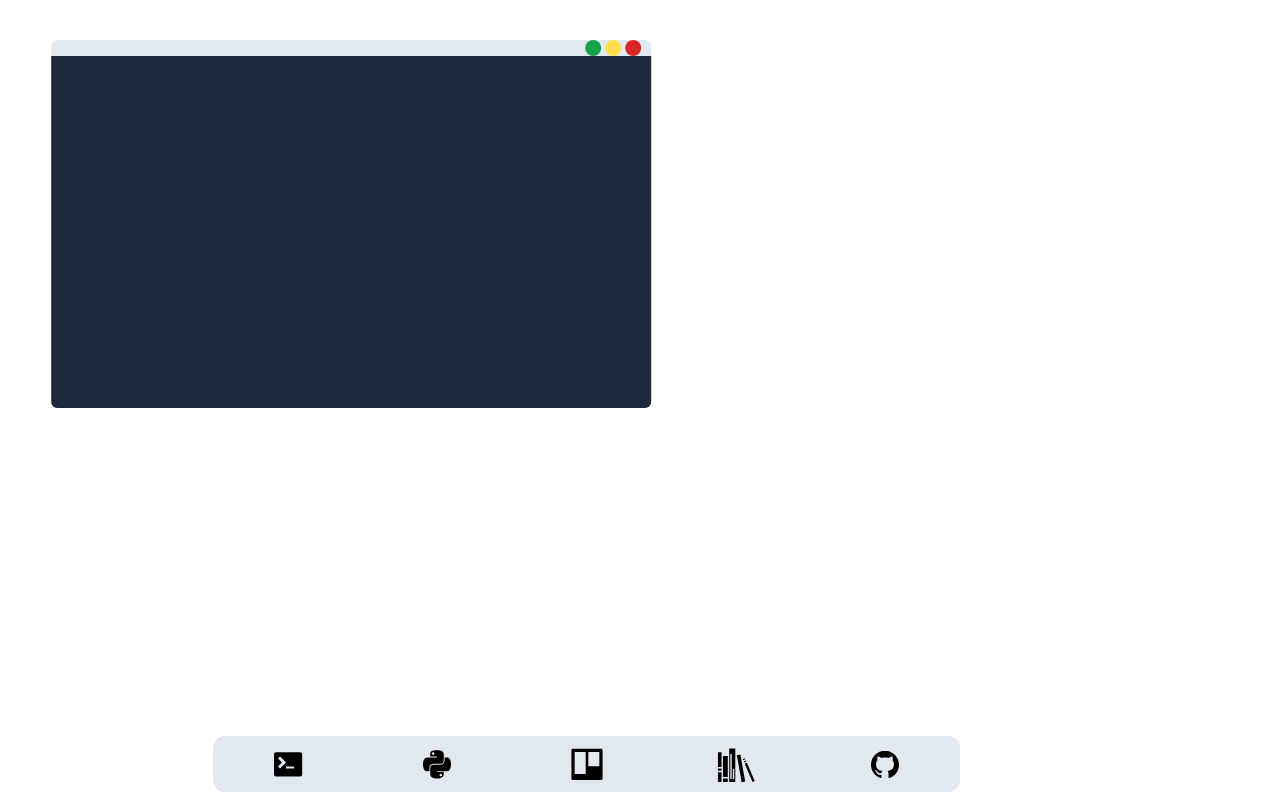
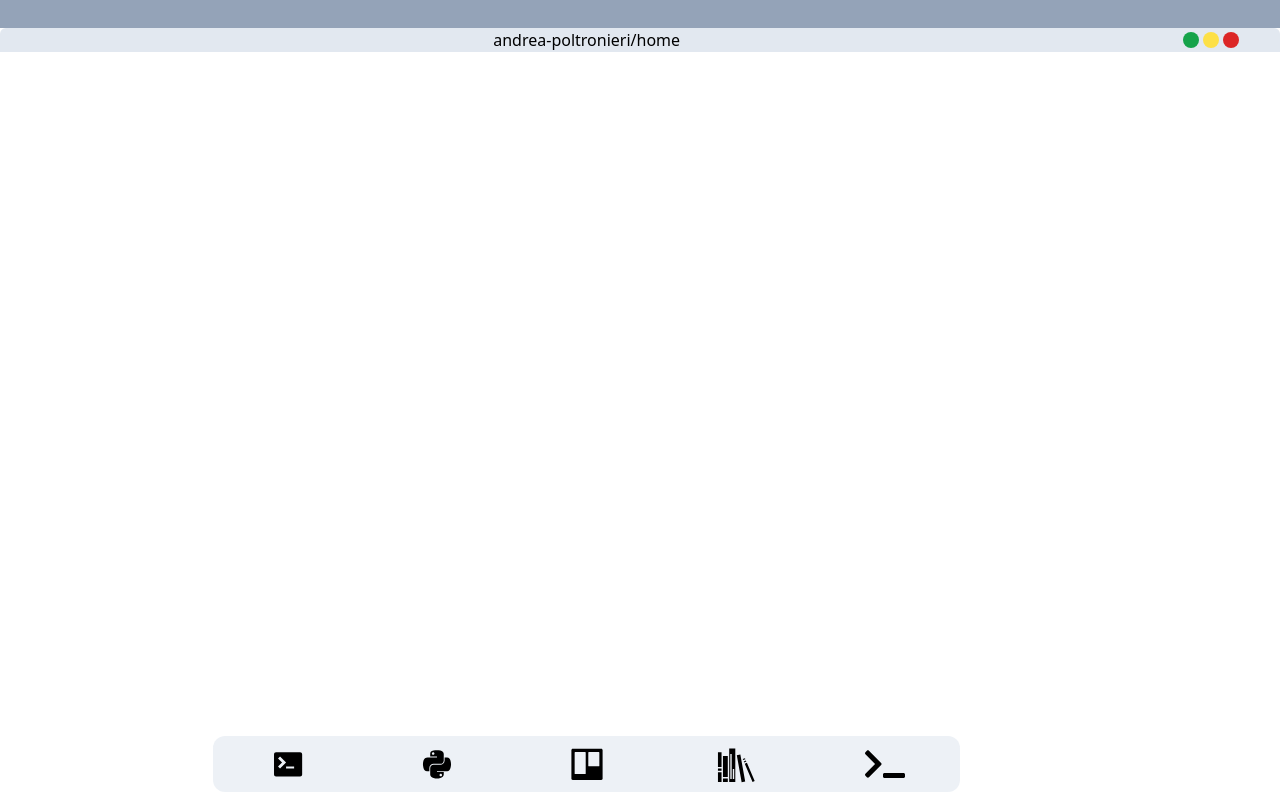
Before and after one commit to andreamust/my-website, a Next.js app: page /home in a window 1280 px wide. Built offline with nearby package versions, Linux system fonts and the light colour scheme.

Commit message:
added topbar

```diff
--- a/components/ui/layout/layout.js
+++ b/components/ui/layout/layout.js
@@ -6,7 +6,10 @@ function Layout(props) {
   return (
     <Fragment>
       <Navbar />
-      <main>{props.children}</main>
+      <main>
+        <TopBar />
+        {props.children}
+      </main>
     </Fragment>
   );
 }
--- a/components/ui/layout/topbar.js
+++ b/components/ui/layout/topbar.js
@@ -1,7 +1,9 @@
 import { motion } from 'framer-motion';
 
 function TopBar(props) {
-  return <motion.div className="w-full bg-slate-400"></motion.div>;
+  return (
+    <motion.div className=" grid-span-12 w-full h-7 bg-slate-400"></motion.div>
+  );
 }
 
 export default TopBar;
--- a/components/ui/navbar/navbar-application.js
+++ b/components/ui/navbar/navbar-application.js
@@ -1,9 +1,10 @@
 import { GiBookshelf } from 'react-icons/gi';
-import { DiTerminal, DiPython, DiTrello, DiGithubBadge } from 'react-icons/di';
+import { FaTerminal } from 'react-icons/fa';
+import { DiTerminal, DiPython, DiTrello } from 'react-icons/di';
 import { useState } from 'react';
 import { motion } from 'framer-motion';
 
-const IconNames = [DiTerminal, DiPython, DiTrello, GiBookshelf, DiGithubBadge];
+const IconNames = [DiTerminal, DiPython, DiTrello, GiBookshelf, FaTerminal];
 
 function NavApp(props) {
   const [viewBaloon, setViewBaloon] = useState(false);
@@ -46,7 +47,7 @@ function NavApp(props) {
         whileFocus={{ scale: 1.2 }}
       >
         <Icon
-          className="w-full h-full"
+          className="w-full h-full cursor-pointer"
           onMouseEnter={() => {
             setViewBaloon(props.appIndex);
           }}
--- a/components/ui/navbar/navbar.js
+++ b/components/ui/navbar/navbar.js
@@ -7,7 +7,7 @@ function Navbar(props) {
   return (
     <header
       className={
-        'pb-2 ' +
+        ' z-50 pb-2 ' +
         (navPosition === 'bottom'
           ? 'col-start-3 row-start-5 col-end-10 h-16 self-end'
           : 'flex-col col-start-12 row-start-2 row-end-5 w-16 ml-2 ')
@@ -16,8 +16,8 @@ function Navbar(props) {
       <ul
         className={
           navPosition === 'bottom'
-            ? 'flex bg-slate-200 justify-around items-center rounded-xl h-full w-full'
-            : 'flex flex-col bg-slate-200 justify-around items-center rounded-xl h-full w-full'
+            ? 'flex bg-slate-200/[0.6] justify-around items-center rounded-xl h-full w-full'
+            : 'flex flex-col bg-slate-200/[0.6] justify-around items-center rounded-xl h-full w-full'
         }
       >
         {apps.map((app, index) => {
--- a/components/ui/windows/basic-window.js
+++ b/components/ui/windows/basic-window.js
@@ -4,13 +4,15 @@ import WindowTopBar from './window-topbar';
 function BasicWindow(props) {
   const width = `w-[${props.width || '100%'}]`;
   const height = `h-[${props.height || '100%'}]`;
+  console.log(width, height);
+  if (props.animate === true) {
     return (
       <motion.div
-      className={`flex flex-col w-[75vh]`}
-      animate={{ y: '5vh', x: '4vw', scale: 1 }}
+        className={`flex flex-col ${width} ${height}`}
+        animate={{ y: 0, x: 0, scale: 1 }}
         drag
         dragConstraints={{ top: 0, left: 0, right: 0, bottom: 0 }}
-      initial={{ y: 0, x: 0, scale: 0 }}
+        initial={{ y: '5vh', x: '4vw', scale: 0 }}
         transition={{ duration: 0.4, ease: 'easeIn', delay: 0.5 }}
       >
         <div
@@ -21,6 +23,18 @@ function BasicWindow(props) {
         <WindowTopBar title={props.title} />
       </motion.div>
     );
+  } else if (props.animate === false) {
+    return (
+      <div className={`flex flex-col ${width} ${height}`}>
+        <WindowTopBar title={props.title} />
+        <div
+          className={` h-max order-last flex flex-col w-full rounded-b-md bg-slate-800`}
+        >
+          <div className="h-5/6 rounded-md">{props.children}</div>
+        </div>
+      </div>
+    );
+  }
 }
 
 export default BasicWindow;
--- a/components/ui/windows/window-topbar.js
+++ b/components/ui/windows/window-topbar.js
@@ -17,7 +17,7 @@ const draw = {
 
 function WindowTopBar(props) {
   return (
-    <div className="flex flex-row bg-slate-200 h-1/6 rounded-t-md text-center text-base justify-between align-middle">
+    <div className="max-h-7 flex flex-row bg-slate-200 h-1/6 rounded-t-md text-center text-base justify-between align-middle">
       <div className="flex-auto">{props.title}</div>
       <div className="flex flex-row left-0 basis-1/12 self-center px-2">
         <motion.div
--- a/pages/home.js
+++ b/pages/home.js
@@ -1,7 +1,14 @@
 import BasicWindow from '../components/ui/windows/basic-window';
 
 function Resume(props) {
-  return <BasicWindow width={'100vw'}></BasicWindow>;
+  return (
+    <BasicWindow
+      title={'andrea-poltronieri/home'}
+      width={'50vw'}
+      height={'70vh'}
+      animate={false}
+    ></BasicWindow>
+  );
 }
 
 export default Resume;
--- a/pages/index.js
+++ b/pages/index.js
@@ -6,12 +6,13 @@ import BasicWindow from '../components/ui/windows/basic-window';
 
 export default function Home() {
   return (
-    <div className="h-screen">
+    <div>
       <CustomView condition={isMobile === false}>
         <BasicWindow
-          title={'andreamust/terminal'}
+          title={'andrea-poltronieiri/terminal'}
           height={'20vh'}
-          width={'6rem'}
+          width={'70vw'}
+          animate={true}
         >
           <WindowCode />
         </BasicWindow>
```
Lines whose indentation alone changed are shown as unchanged.
